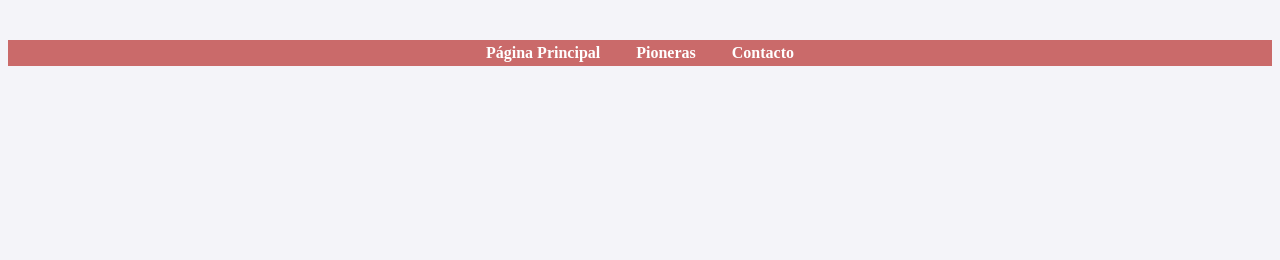
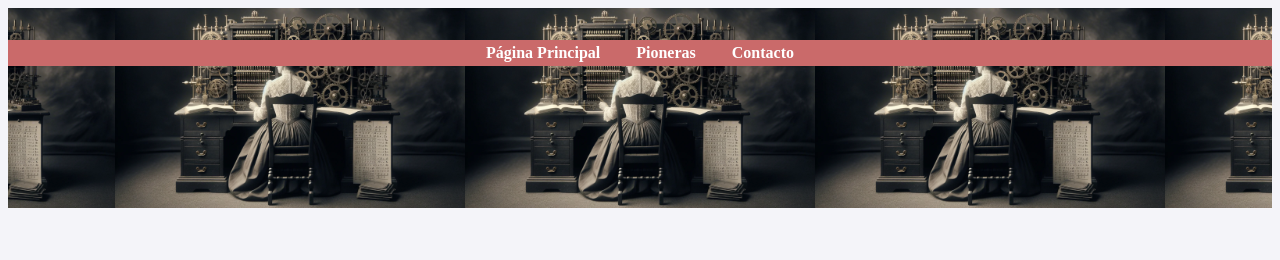
Before and after one commit to Enyelina/Enyelina.github.io, a plain HTML site: page index.html in a window 1280 px wide. Shown: the top 260 px of the page. Drawn offline with Linux system fonts and the light colour scheme.

Commit message:
Update global.css

```diff
--- a/global.css
+++ b/global.css
@@ -19,7 +19,7 @@ header {
 /*     color: rgb(202, 106, 106); */
     padding: 1rem 0;
     text-align: center;
-    background-image: url("/MyProjects/ProyectoFinal/SiteImage/ai_desc_ada_lovelace.webp");
+    background-image: url("ai_desc_ada_lovelace.webp");
     height: 200px;
     background-position: center;
     background-size: contain;
```
